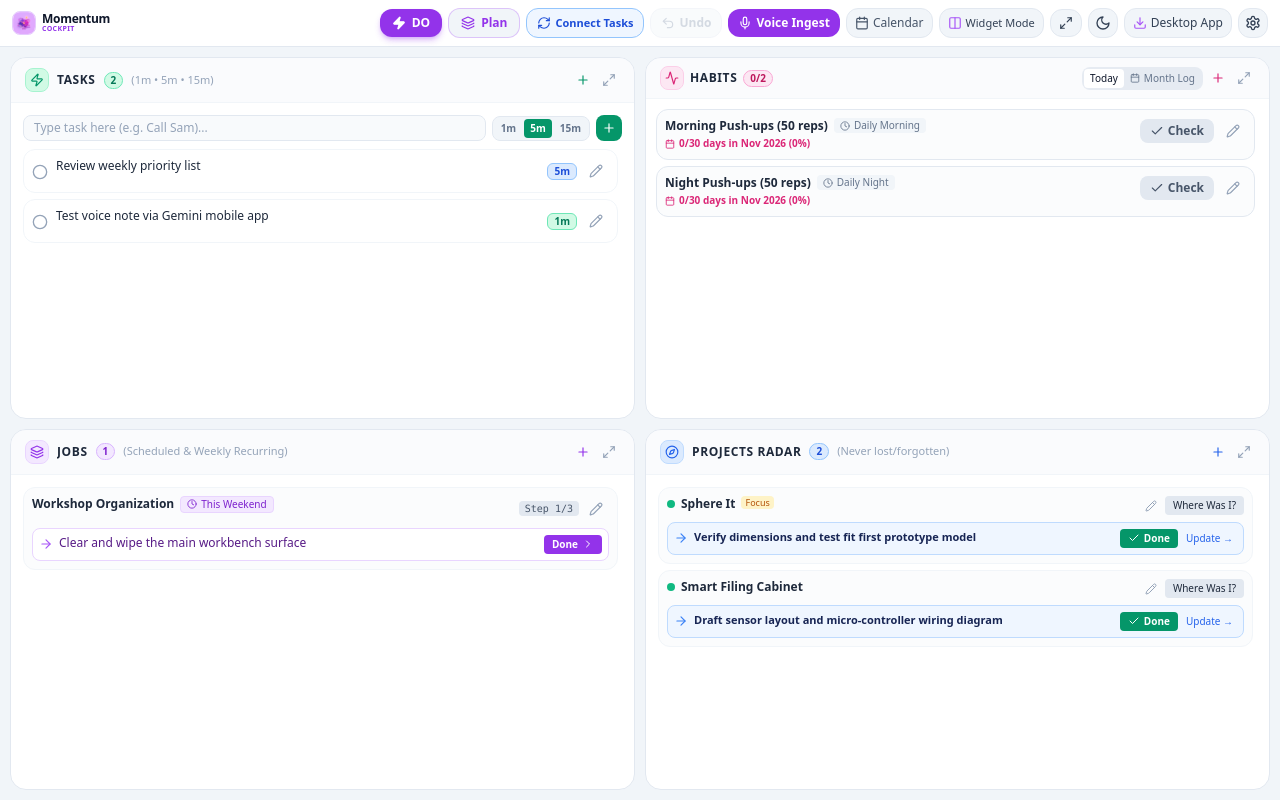
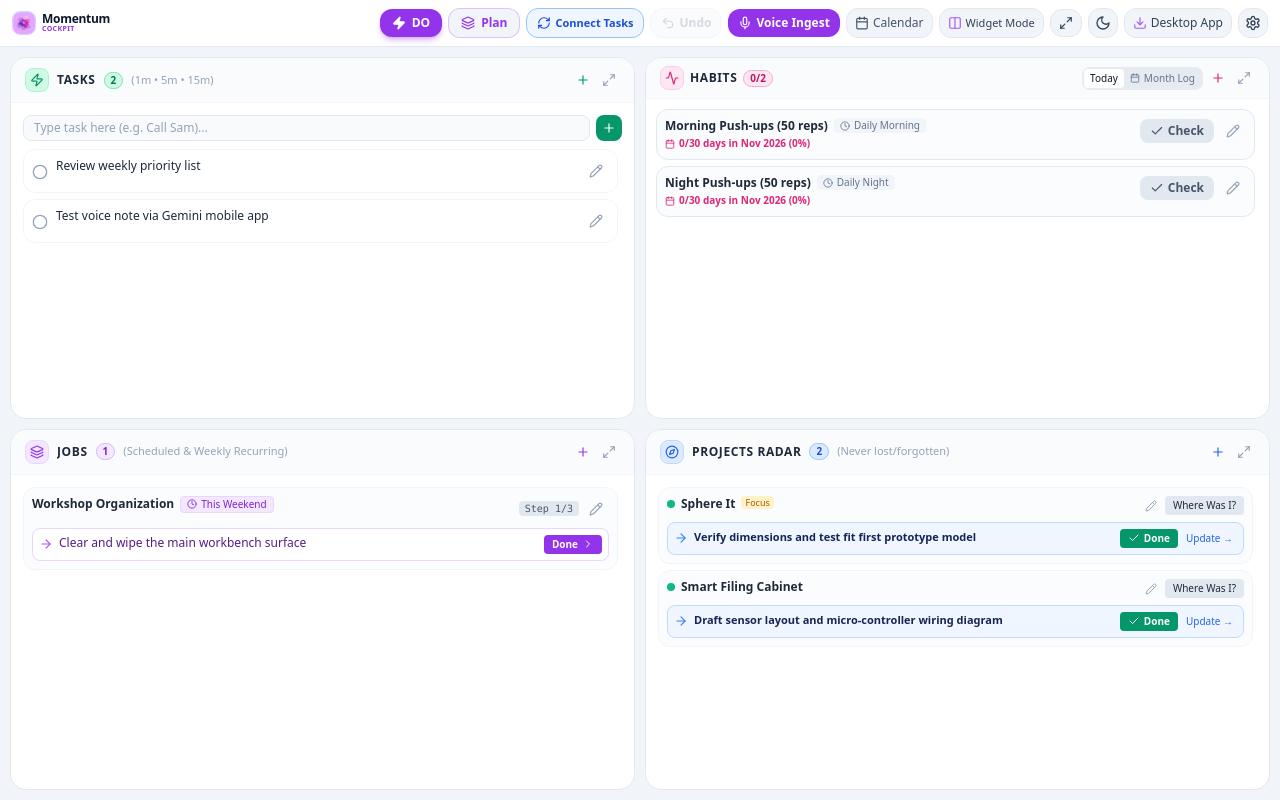
Before and after one commit to ezshap-rgb/Momentum, a React (Vite) app: page / in a window 1280 px wide. Both pictures are taken after a click on the button "Task View". Built offline with nearby package versions, Linux system fonts and the light colour scheme.

Commit message:
refactor: remove 1m, 5m, 15m differentiation; tasks are short by definition, bigger are jobs

```diff
--- a/src/components/DoMainScreen.tsx
+++ b/src/components/DoMainScreen.tsx
@@ -40,7 +40,6 @@ import {
   FocusAction,
   IgnitionExercise,
   pickNextExercise,
-  formatTimeBucket,
 } from '../services/focusServing';
 import {
   rankCandidates,
@@ -950,9 +949,6 @@ export function DoMainScreen({ onOpenTaskView, onOpenPlanMode }: Props) {
                   <span className="px-2.5 py-0.5 rounded-full bg-purple-950/80 border border-purple-700/60 text-purple-300 text-[11px] font-bold">
                     Friction {currentAction.friction}/5
                   </span>
-                  <span className="px-2.5 py-0.5 rounded-full bg-slate-800 border border-slate-700 text-slate-300 text-[11px] font-medium">
-                    {formatTimeBucket(currentAction.time_bucket)}
-                  </span>
                 </div>
 
                 <button
--- a/src/components/PlanModeScreen.tsx
+++ b/src/components/PlanModeScreen.tsx
@@ -32,7 +32,7 @@ import {
   Eye,
   Sliders,
 } from 'lucide-react';
-import { FocusAction, formatTimeBucket } from '../services/focusServing';
+import { FocusAction } from '../services/focusServing';
 import {
   queueEvent,
   readTabFromSheet,
@@ -752,7 +752,6 @@ export const PlanModeScreen: React.FC<PlanModeProps> = ({
                               <span className="px-1.5 py-0.2 rounded bg-purple-950/80 border border-purple-800/60 text-purple-300 font-bold">
                                 F{act.friction}
                               </span>
-                              <span>{formatTimeBucket(act.time_bucket)}</span>
                               {act.importance && (
                                 <span className="capitalize">{act.importance} imp</span>
                               )}
@@ -796,7 +795,6 @@ export const PlanModeScreen: React.FC<PlanModeProps> = ({
                                 F{act.friction}
                               </span>
                               <span className="capitalize">{act.category || 'quick'}</span>
-                              <span>{formatTimeBucket(act.time_bucket)}</span>
                               {act.due_date && <span className="text-amber-400">Due {act.due_date}</span>}
                             </div>
                           </div>
--- a/src/components/VoiceIngestionModal.tsx
+++ b/src/components/VoiceIngestionModal.tsx
@@ -187,7 +187,7 @@ export const VoiceIngestionModal: React.FC<VoiceIngestionModalProps> = ({
                   <ul className="list-disc list-inside space-y-0.5 text-slate-700 dark:text-slate-200">
                     {stagedData.quick_jobs.map((j, i) => (
                       <li key={i}>
-                        {j.title} ({j.duration || '5m'})
+                        {j.title}
                       </li>
                     ))}
                   </ul>
--- a/src/components/panels/QuickJobsPanel.tsx
+++ b/src/components/panels/QuickJobsPanel.tsx
@@ -1,6 +1,5 @@
 import React, { useState, useRef } from 'react';
 import { useMomentum } from '../../context/MomentumContext';
-import { QuickJobDuration } from '../../types';
 import {
   Zap,
   Circle,
@@ -19,12 +18,9 @@ export const QuickJobsPanel: React.FC = () => {
     useMomentum();
 
   const [newTitle, setNewTitle] = useState('');
-  const [newDuration, setNewDuration] = useState<QuickJobDuration>('5m');
-  const [filterDuration, setFilterDuration] = useState<'all' | '1m' | '5m' | '15m'>('all');
   const [expandedJobId, setExpandedJobId] = useState<string | null>(null);
   const [editingJobId, setEditingJobId] = useState<string | null>(null);
   const [editTitle, setEditTitle] = useState('');
-  const [editDuration, setEditDuration] = useState<QuickJobDuration>('5m');
   const inputRef = useRef<HTMLInputElement>(null);
 
   const level = panelStates.quick_jobs; // 'collapsed' | 'compact' | 'expanded'
@@ -32,25 +28,19 @@ export const QuickJobsPanel: React.FC = () => {
   const activeJobs = boardData.quick_jobs.filter((j) => !j.done);
   const completedJobs = boardData.quick_jobs.filter((j) => j.done);
 
-  const filteredActive = activeJobs.filter((j) => {
-    if (filterDuration === 'all') return true;
-    return j.duration === filterDuration;
-  });
-
   const handleAdd = (e?: React.FormEvent) => {
     if (e) e.preventDefault();
     if (!newTitle.trim()) {
       inputRef.current?.focus();
       return;
     }
-    addQuickJob(newTitle.trim(), newDuration);
+    addQuickJob(newTitle.trim());
     setNewTitle('');
   };
 
-  const startEditing = (job: { id: string; title: string; duration?: QuickJobDuration }) => {
+  const startEditing = (job: { id: string; title: string }) => {
     setEditingJobId(job.id);
     setEditTitle(job.title);
-    setEditDuration(job.duration || '5m');
     setExpandedJobId(job.id);
   };
 
@@ -58,32 +48,12 @@ export const QuickJobsPanel: React.FC = () => {
     if (!editTitle.trim()) return;
     editQuickJob(id, {
       title: editTitle.trim(),
-      duration: editDuration,
     });
     setEditingJobId(null);
   };
 
   const cancelEdit = () => {
     setEditingJobId(null);
-  };
-
-  const getDurationBadge = (d?: QuickJobDuration) => {
-    const val = d || '5m';
-    const colorClasses =
-      val === '1m'
-        ? 'bg-emerald-100 dark:bg-emerald-950/80 text-emerald-700 dark:text-emerald-300 border-emerald-300 dark:border-emerald-800'
-        : val === '5m'
-        ? 'bg-blue-100 dark:bg-blue-950/80 text-blue-700 dark:text-blue-300 border-blue-300 dark:border-blue-800'
-        : 'bg-amber-100 dark:bg-amber-950/80 text-amber-700 dark:text-amber-300 border-amber-300 dark:border-amber-800';
-
-    return (
-      <span
-        className={`text-[10px] font-bold px-1.5 py-0.2 rounded-md border ${colorClasses} shrink-0`}
-        title={`${val} task`}
-      >
-        {val}
-      </span>
-    );
   };
 
   return (
@@ -161,22 +131,6 @@ export const QuickJobsPanel: React.FC = () => {
               enterKeyHint="done"
               className="flex-1 bg-slate-50 dark:bg-slate-950 border border-slate-200 dark:border-slate-800 rounded-lg px-2.5 py-1 text-xs text-slate-800 dark:text-slate-100 placeholder-slate-400 focus:outline-none focus:border-emerald-500 focus:ring-1 focus:ring-emerald-500/30"
             />
-            <div className="flex items-center gap-0.5 bg-slate-100 dark:bg-slate-950 p-0.5 rounded-lg border border-slate-200 dark:border-slate-800 text-[10px]">
-              {(['1m', '5m', '15m'] as QuickJobDuration[]).map((dur) => (
-                <button
-                  key={dur}
-                  type="button"
-                  onClick={() => setNewDuration(dur)}
-                  className={`px-1.5 py-0.5 rounded font-bold transition ${
-                    newDuration === dur
-                      ? 'bg-emerald-600 text-white shadow-xs'
-                      : 'text-slate-500 hover:text-slate-800 dark:hover:text-slate-200'
-                  }`}
-                >
-                  {dur}
-                </button>
-              ))}
-            </div>
             <button
               type="submit"
               className="p-1.5 rounded-lg bg-emerald-600 hover:bg-emerald-500 active:scale-95 text-white transition shrink-0 cursor-pointer flex items-center justify-center shadow-xs"
@@ -186,37 +140,15 @@ export const QuickJobsPanel: React.FC = () => {
             </button>
           </form>
 
-          {/* Filter in Expanded */}
-          {level === 'expanded' && (
-            <div className="flex items-center justify-between text-[11px] border-b border-slate-100 dark:border-slate-800 pb-1 shrink-0">
-              <span className="text-slate-400 font-medium">Filter:</span>
-              <div className="flex items-center gap-1">
-                {(['all', '1m', '5m', '15m'] as const).map((f) => (
-                  <button
-                    key={f}
-                    onClick={() => setFilterDuration(f)}
-                    className={`px-1.5 py-0.2 rounded text-[10px] font-medium transition ${
-                      filterDuration === f
-                        ? 'bg-slate-200 dark:bg-slate-800 text-slate-800 dark:text-slate-100'
-                        : 'text-slate-400 hover:text-slate-600 dark:hover:text-slate-300'
-                    }`}
-                  >
-                    {f}
-                  </button>
-                ))}
-              </div>
-            </div>
-          )}
-
           {/* Scrolling List */}
           <div className="space-y-1.5 overflow-y-auto flex-1 min-h-0 pr-1">
-            {filteredActive.length === 0 && (
+            {activeJobs.length === 0 && (
               <p className="text-xs text-slate-400 text-center py-4 italic">
                 No tasks pending.
               </p>
             )}
 
-            {filteredActive.map((job) => {
+            {activeJobs.map((job) => {
               const isEditing = editingJobId === job.id;
               const isExpanded = expandedJobId === job.id;
 
@@ -252,25 +184,7 @@ export const QuickJobsPanel: React.FC = () => {
                         rows={2}
                         autoFocus
                       />
-                      <div className="flex items-center justify-between gap-2">
-                        <div className="flex items-center gap-1 bg-slate-100 dark:bg-slate-900 p-0.5 rounded-lg border border-slate-200 dark:border-slate-800 text-[10px]">
-                          {(['1m', '5m', '15m'] as QuickJobDuration[]).map((dur) => (
-                            <button
-                              key={dur}
-                              type="button"
-                              onClick={() => setEditDuration(dur)}
-                              className={`px-2 py-0.5 rounded font-bold transition ${
-                                editDuration === dur
-                                  ? 'bg-emerald-600 text-white shadow-xs'
-                                  : 'text-slate-500 hover:text-slate-800 dark:hover:text-slate-200'
-                              }`}
-                            >
-                              {dur}
-                            </button>
-                          ))}
-                        </div>
-
-                        <div className="flex items-center gap-1">
+                      <div className="flex items-center justify-end gap-1">
                         <button
                           type="button"
                           onClick={cancelEdit}
@@ -286,7 +200,6 @@ export const QuickJobsPanel: React.FC = () => {
                           <Check className="w-3.5 h-3.5" />
                           <span>Save</span>
                         </button>
-                        </div>
                       </div>
 
                       {/* Safe Delete inside edit mode only */}
@@ -330,7 +243,6 @@ export const QuickJobsPanel: React.FC = () => {
                       </div>
 
                       <div className="flex items-center gap-1.5 shrink-0" onClick={(e) => e.stopPropagation()}>
-                        {getDurationBadge(job.duration)}
                         <button
                           type="button"
                           onClick={() => startEditing(job)}
--- a/src/context/MomentumContext.tsx
+++ b/src/context/MomentumContext.tsx
@@ -353,7 +353,7 @@ export const MomentumProvider: React.FC<{ children: React.ReactNode }> = ({ chil
 
       // Background push to Google Tasks (Webhook or OAuth)
       if (settings.googleTasksWebhookUrl) {
-        createGoogleTaskViaWebhook(settings.googleTasksWebhookUrl, `[${jobDuration}] ${cleanTitle}`).then((taskId) => {
+        createGoogleTaskViaWebhook(settings.googleTasksWebhookUrl, `Task: ${cleanTitle}`).then((taskId) => {
           if (taskId) {
             updateBoard((prev) => ({
               ...prev,
@@ -365,7 +365,7 @@ export const MomentumProvider: React.FC<{ children: React.ReactNode }> = ({ chil
         const token = getStoredAccessToken();
         if (token && settings.googleTasksConnected) {
           const listId = settings.googleTaskListsMap?.tasksListId || settings.googleTaskListsMap?.quickJobsListId || '@default';
-          createGoogleTask(token, listId, `Task: ${cleanTitle} [${jobDuration}]`).then((taskId) => {
+          createGoogleTask(token, listId, `Task: ${cleanTitle}`).then((taskId) => {
             if (taskId) {
               updateBoard((prev) => ({
                 ...prev,
--- a/src/services/googleTasksService.ts
+++ b/src/services/googleTasksService.ts
@@ -608,22 +608,13 @@ export function syncTasksIntoBoard(
       const quickMatch = rawTitle.match(/^\[(1m|5m|15m)\]\s*(.+)$/i);
 
       // 1. TASKS (Explicitly Tagged "Task: ...", or [1m], [5m], [15m] anywhere)
-      const timingRegex = /\[(1m|5m|15m)\]/i;
+      const timingRegex = /\s*\[(?:1m|5m|15m)\]\s*/gi;
       const hasTimingTag = timingRegex.test(rawTitle);
 
       if (taskMatch || quickMatch || hasTimingTag) {
         let cleanTitle = taskMatch ? taskMatch[1].trim() : (quickMatch ? quickMatch[2].trim() : rawTitle);
-        let duration: QuickJobDuration = '5m';
-
-        // Check if duration was specified like [1m], [5m], [15m] at the end, beginning, or inside
-        const durMatch = cleanTitle.match(timingRegex);
-        if (durMatch) {
-          duration = durMatch[1].toLowerCase() as QuickJobDuration;
-          cleanTitle = cleanTitle.replace(timingRegex, '').trim();
-        } else if (quickMatch) {
-          duration = quickMatch[1].toLowerCase() as QuickJobDuration;
-        }
-
+        // Strip any timing tags [1m], [5m], [15m] from task title
+        cleanTitle = cleanTitle.replace(timingRegex, ' ').trim();
         // Clean any leading "Task: " or "Task " if present
         cleanTitle = cleanTitle.replace(/^task(?::|\s+-|\s+)\s*/i, '').trim();
 
@@ -635,7 +626,7 @@ export function syncTasksIntoBoard(
             targetListId: targetTasksListId,
             task,
             momentumType: 'quick',
-            title: `Task: ${cleanTitle} [${duration}]`,
+            title: `Task: ${cleanTitle}`,
             notes: task.notes,
           });
         }
@@ -648,7 +639,6 @@ export function syncTasksIntoBoard(
           quickJobs.unshift({
             id: `gt-qj-${taskId || Date.now()}-${Math.random().toString(36).substring(2, 6)}`,
             title: cleanTitle,
-            duration,
             done: false,
             createdAt: Date.now(),
             googleTaskId: taskId,
@@ -882,14 +872,8 @@ export function syncTasksIntoBoard(
         continue;
       }
 
-      // 5. UNTAGGED REGULAR TASK: Route to Tasks (5m default) so ADHD user never loses a task
-      let cleanGenericTitle = rawTitle;
-      let genericDuration: QuickJobDuration = '5m';
-      const genericDurMatch = cleanGenericTitle.match(timingRegex);
-      if (genericDurMatch) {
-        genericDuration = genericDurMatch[1].toLowerCase() as QuickJobDuration;
-        cleanGenericTitle = cleanGenericTitle.replace(timingRegex, '').trim();
-      }
+      // 5. UNTAGGED REGULAR TASK: Route to Tasks so ADHD user never loses a task
+      let cleanGenericTitle = rawTitle.replace(timingRegex, ' ').trim();
 
       const targetTasksListId = dedicatedLists?.tasksListId || dedicatedLists?.quickJobsListId;
       if (targetTasksListId && listId !== targetTasksListId) {
@@ -898,7 +882,7 @@ export function syncTasksIntoBoard(
           targetListId: targetTasksListId,
           task,
           momentumType: 'quick',
-          title: `Task: ${cleanGenericTitle} [${genericDuration}]`,
+          title: `Task: ${cleanGenericTitle}`,
           notes: task.notes,
         });
       }
@@ -911,7 +895,6 @@ export function syncTasksIntoBoard(
         quickJobs.unshift({
           id: `gt-qj-${taskId || Date.now()}-${Math.random().toString(36).substring(2, 6)}`,
           title: cleanGenericTitle,
-          duration: '5m',
           done: false,
           createdAt: Date.now(),
           googleTaskId: taskId,
@@ -1128,7 +1111,7 @@ export async function pushLocalTasksToGoogle(
     if (!job.googleTaskId && !job.done) {
       if (job.id === 'qj-1' || job.id === 'qj-2') continue;
       try {
-        const title = `Task: ${job.title} [${job.duration || '5m'}]`;
+        const title = `Task: ${job.title}`;
         const taskId = await createGoogleTask(accessToken, tasksListId, title);
         if (taskId) {
           updatedQuickJobs[i] = {
```
Also changed, not shown: src/services/geminiService.ts (+5 -4 lines). Lines whose indentation alone changed are shown as unchanged.
